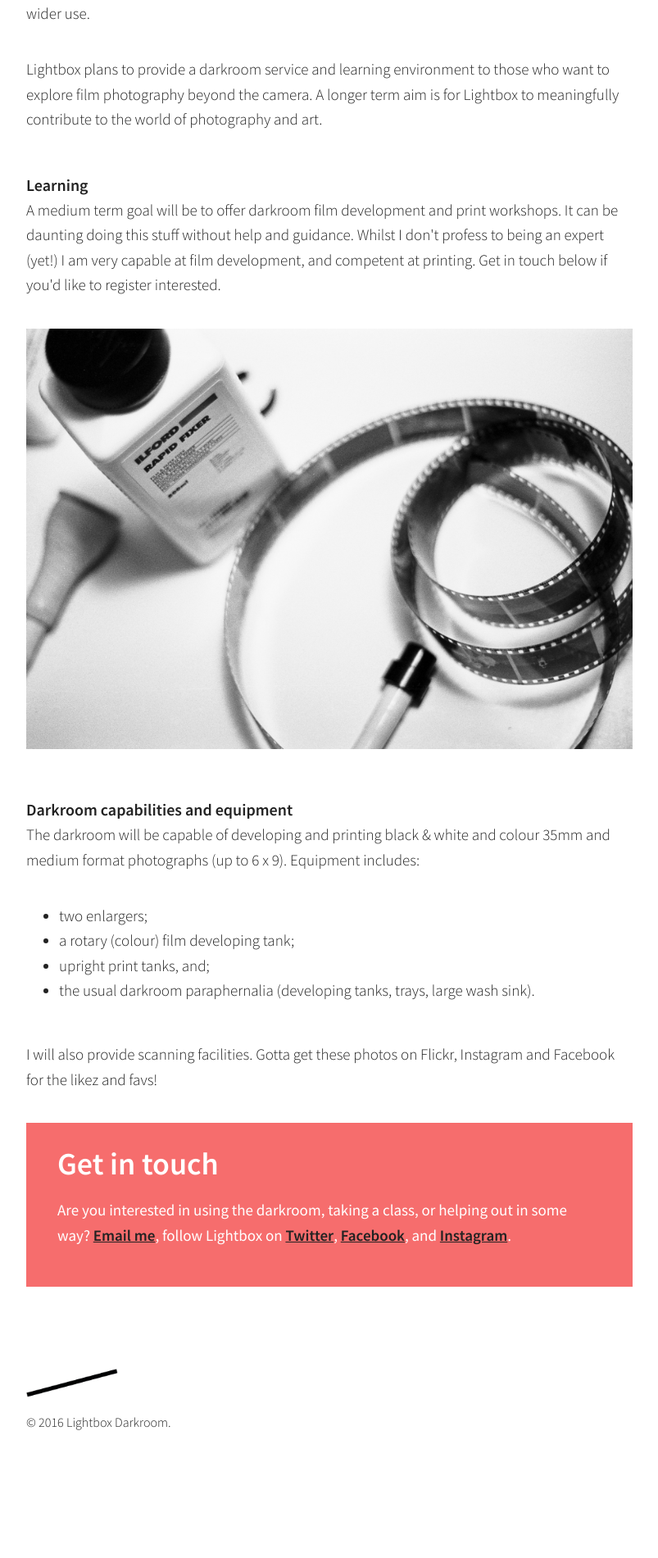
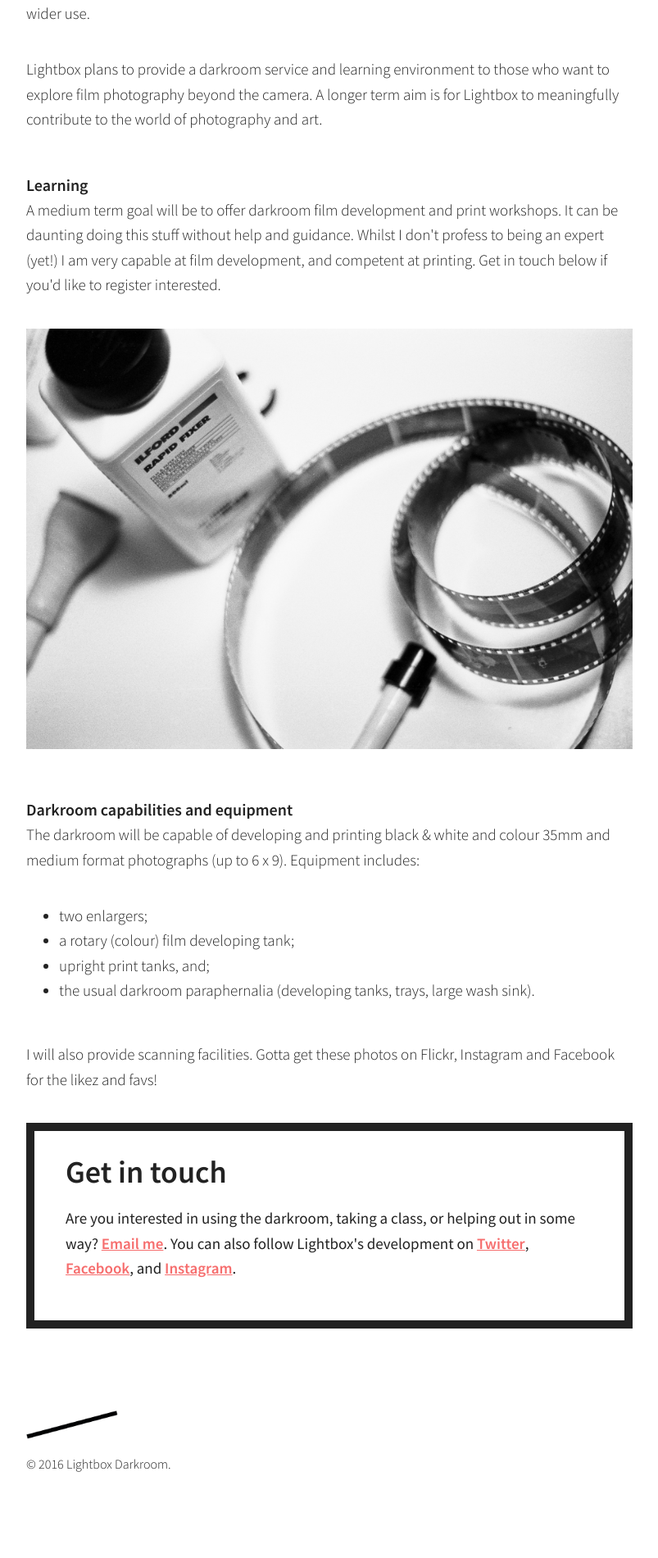
Before and after one commit to martincf/lightbox, a Jekyll site: the page built from index.md, in a window 1280 px wide. Shown: the part 1053-2954 px from the top of the page at 82% size, without its empty margins (238-1041 px from the left). Built offline with Jekyll 4.4.1, drawn with Linux system fonts in a browser that asks for light colours; before the commit the page ends 2904 px from its top, so only the background shows below that.

Commit message:
Changed CTA box style.

```diff
--- a/assets/css/main.scss
+++ b/assets/css/main.scss
@@ -53,17 +53,12 @@
   }
 }
 .cta {
-  background-color: $red;
+  background-color: white;
+  border: 10px solid $black;
+  box-sizing: border-box;
   padding: 10px 2em;
-  color: white;
   font-weight: 400;
-  a {
-    font-weight: 600;
-    color: $black;
-  }
-  a:hover, a:active {
-    color: darken($red, 40%)
-  }
+
 }
 .photo img {
   max-width: 100%;
--- a/index.md
+++ b/index.md
@@ -42,5 +42,5 @@
 
 <div class="cta">
   <h1>Get in touch</h1>
-  <p>Are you interested in using the darkroom, taking a class, or helping out in some way? <a href="mailto:info@lightbox.photo">Email me</a>, follow Lightbox on <a href="https://twitter.com/lightboxdrkroom">Twitter</a>, <a href="https://www.facebook.com/Lightbox-Darkroom-1813508102270152/">Facebook</a>, and <a href="https://www.instagram.com/lightbox_darkroom/">Instagram</a>.</p>
+  <p>Are you interested in using the darkroom, taking a class, or helping out in some way? <a href="mailto:info@lightbox.photo">Email me</a>. You can also follow Lightbox's development on <a href="https://twitter.com/lightboxdrkroom">Twitter</a>, <a href="https://www.facebook.com/Lightbox-Darkroom-1813508102270152/">Facebook</a>, and <a href="https://www.instagram.com/lightbox_darkroom/">Instagram</a>.</p>
 </div>
```
